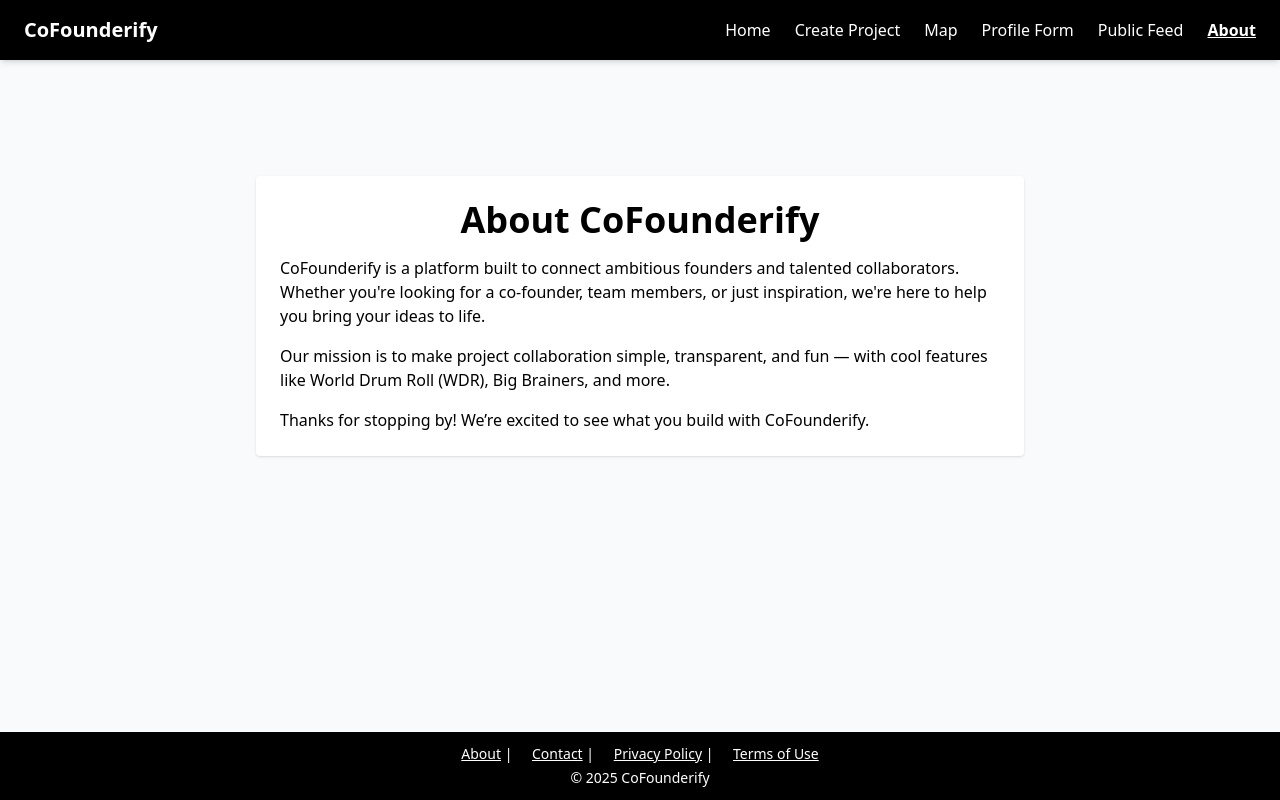
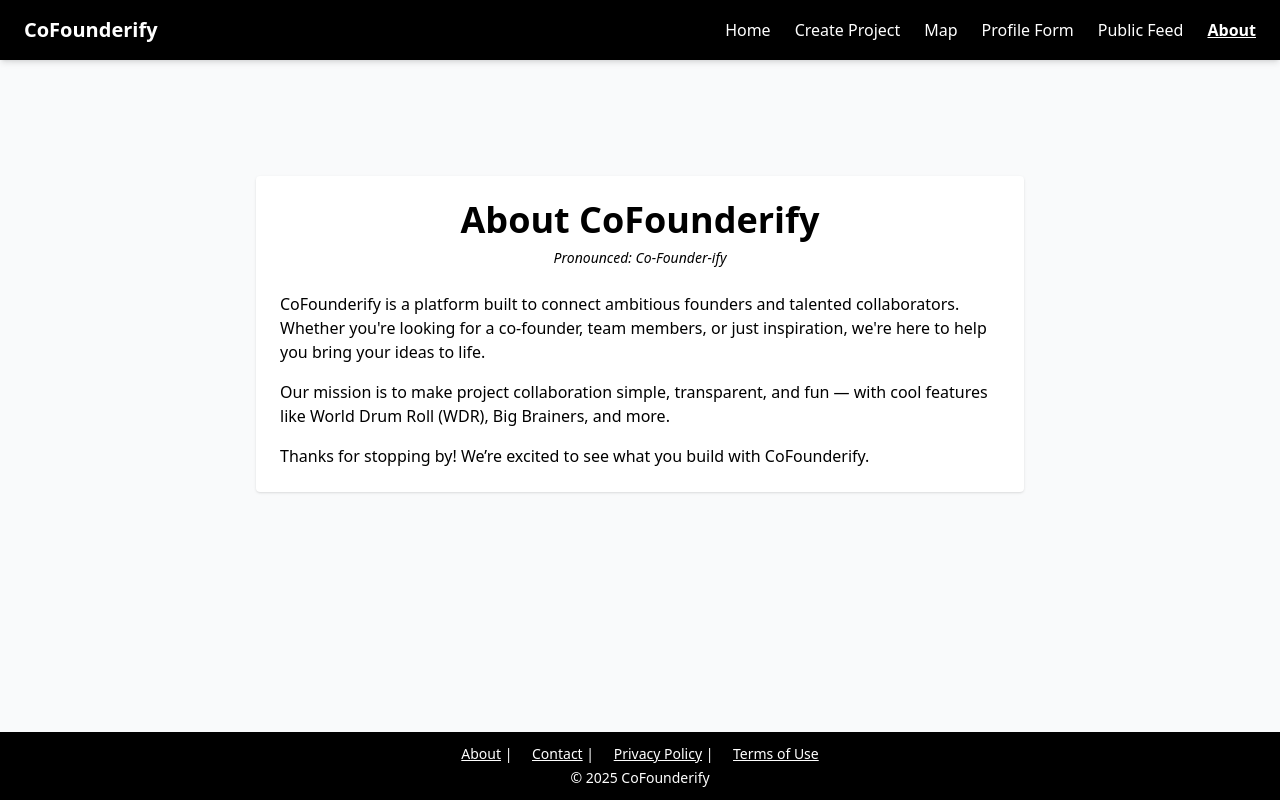
Before and after one commit to shin-noda/cofounderify, a React (Vite) app: page /about in a window 1280 px wide. Built offline with nearby package versions, Linux system fonts and the light colour scheme.

Commit message:
Updated about.

```diff
--- a/src/pages/About.tsx
+++ b/src/pages/About.tsx
@@ -3,7 +3,8 @@ import React from "react";
 const About: React.FC = () => {
   return (
     <div className="max-w-3xl mx-auto mt-24 p-6 bg-white rounded shadow">
-      <h1 className="text-4xl font-bold mb-4 text-center">About CoFounderify</h1>
+      <h1 className="text-4xl font-bold mb-2 text-center">About CoFounderify</h1>
+      <p className="text-center text-sm italic mb-6">Pronounced: Co-Founder-ify</p>
       <p className="mb-4">
         CoFounderify is a platform built to connect ambitious founders and talented collaborators.
         Whether you're looking for a co-founder, team members, or just inspiration, we're here to help you bring your ideas to life.
```
